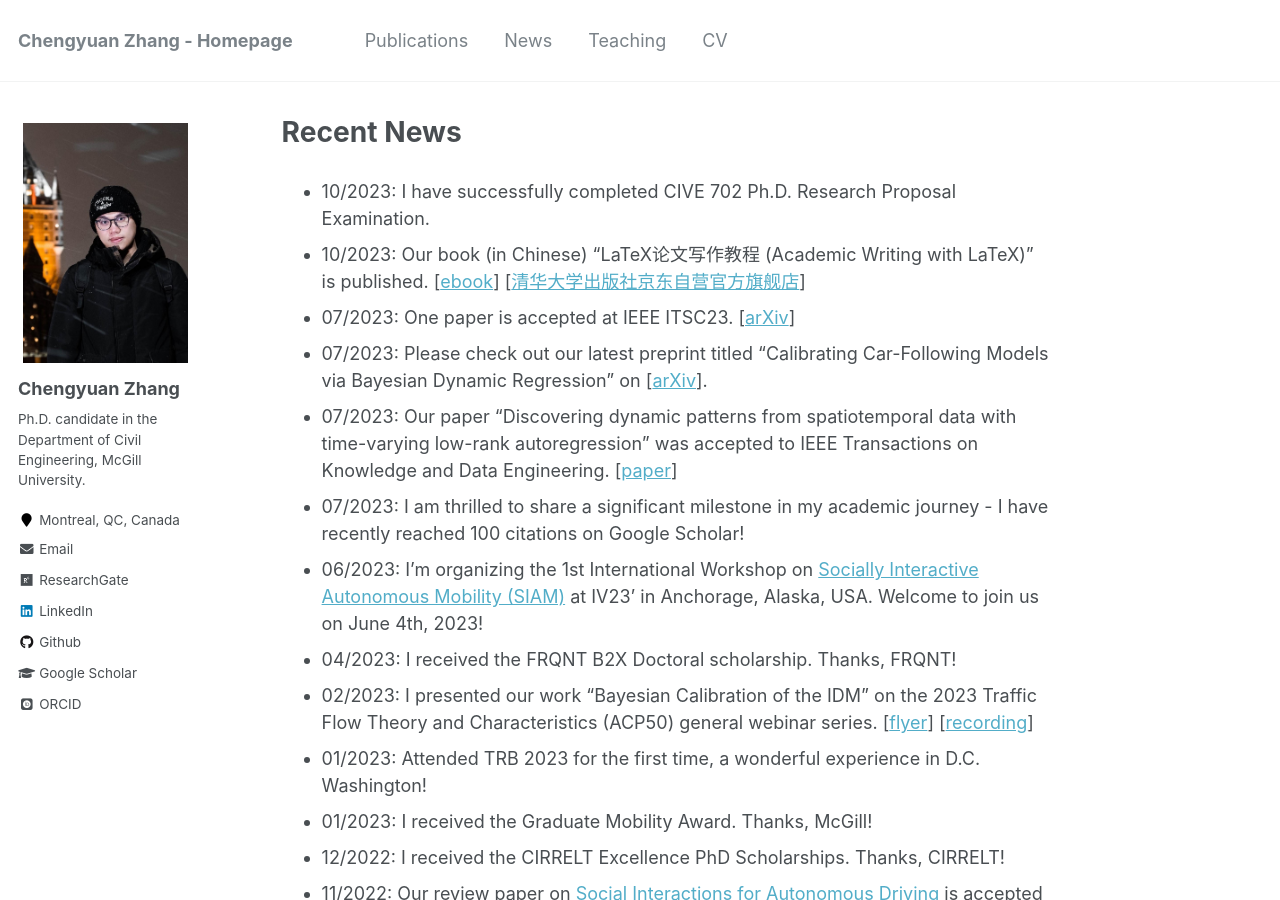
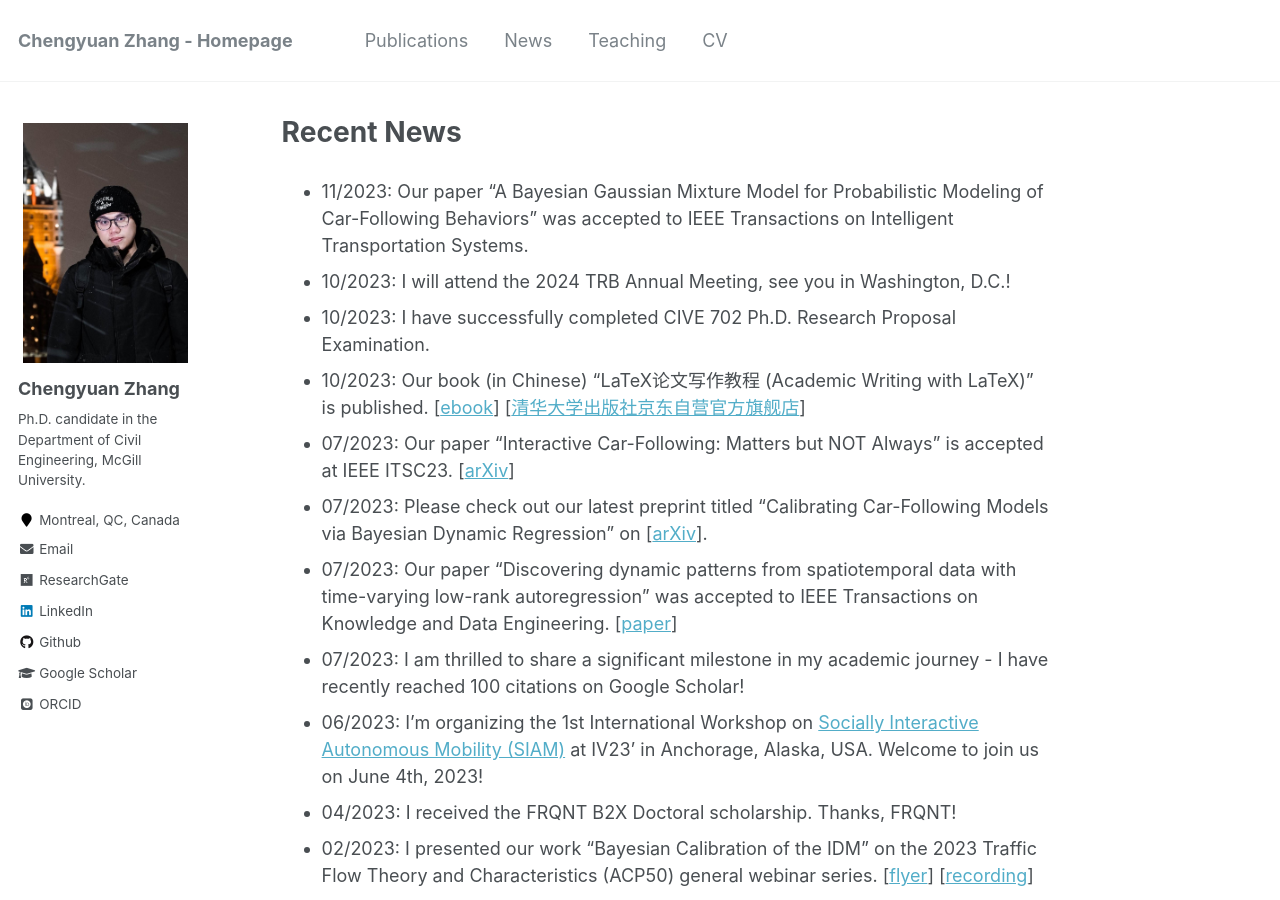
Before and after one commit to Chengyuan-Zhang/chengyuan-zhang.github.io, a Jekyll site: the page built from _pages/news.md, in a window 1280 px wide and 900 px high. Built offline with Jekyll 4.4.1, drawn with Linux system fonts in a browser that asks for light colours; some web fonts are replaced; comment, search, counter and statistics services are not loaded.

Commit message:
update news

```diff
--- a/_pages/news.md
+++ b/_pages/news.md
@@ -4,9 +4,11 @@ permalink: /news/
 author_profile: true
 ---
 
+* 11/2023: Our paper "A Bayesian Gaussian Mixture Model for Probabilistic Modeling of Car-Following Behaviors" was accepted to IEEE Transactions on Intelligent Transportation Systems.
+* 10/2023: I will attend the 2024 TRB Annual Meeting, see you in Washington, D.C.!
 * 10/2023: I have successfully completed CIVE 702 Ph.D. Research Proposal Examination.
 * 10/2023: Our book (in Chinese) "LaTeX论文写作教程 (Academic Writing with LaTeX)" is published. [[ebook](https://github.com/xinychen/latex-cookbook)] [[清华大学出版社京东自营官方旗舰店](https://item.jd.com/14204878.html)]
-* 07/2023: One paper is accepted at IEEE ITSC23. [[arXiv](https://arxiv.org/pdf/2307.16127.pdf)]
+* 07/2023: Our paper "Interactive Car-Following: Matters but NOT Always" is accepted at IEEE ITSC23. [[arXiv](https://arxiv.org/pdf/2307.16127.pdf)]
 * 07/2023: Please check out our latest preprint titled "Calibrating Car-Following Models via Bayesian Dynamic
   Regression" on [[arXiv](https://arxiv.org/pdf/2307.03340.pdf)].
 * 07/2023: Our paper "Discovering dynamic patterns from spatiotemporal data with time-varying low-rank autoregression"
```
Also changed, not shown: _pages/about.md (+0 -1 lines).
